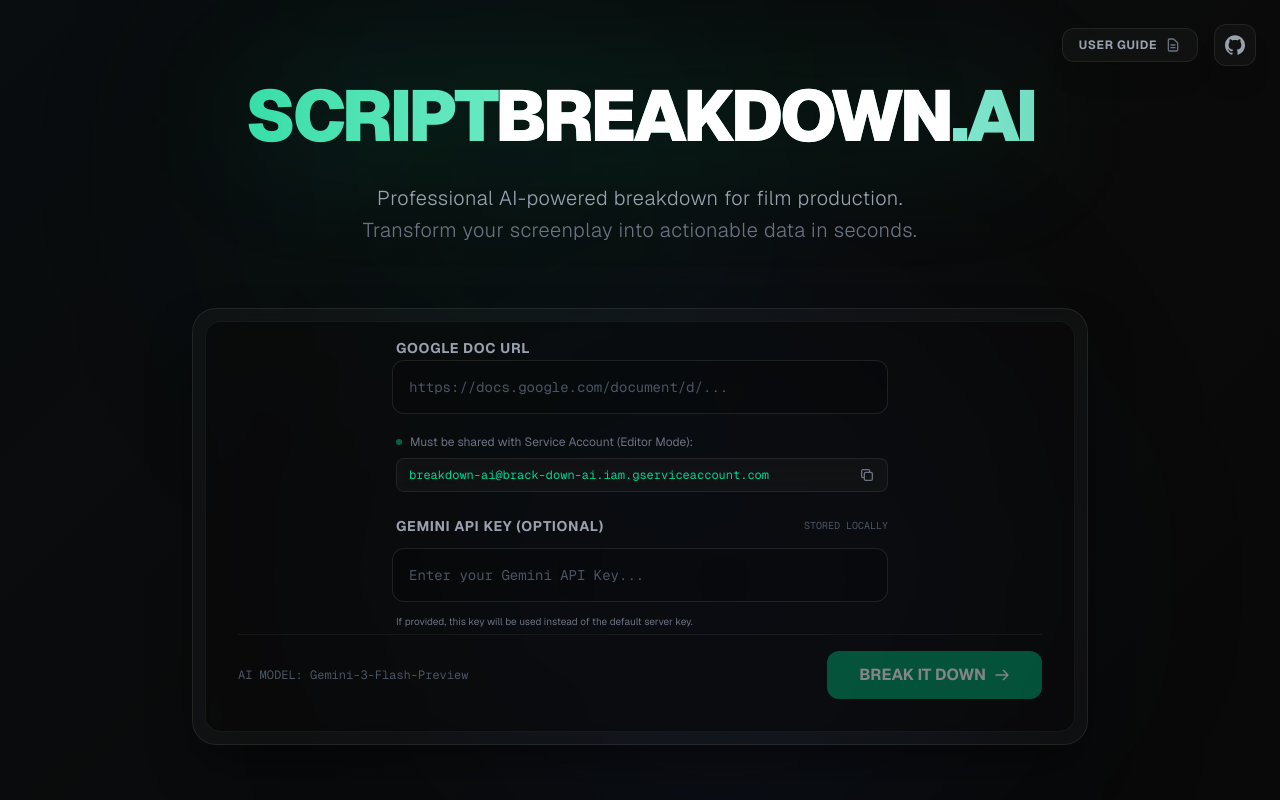
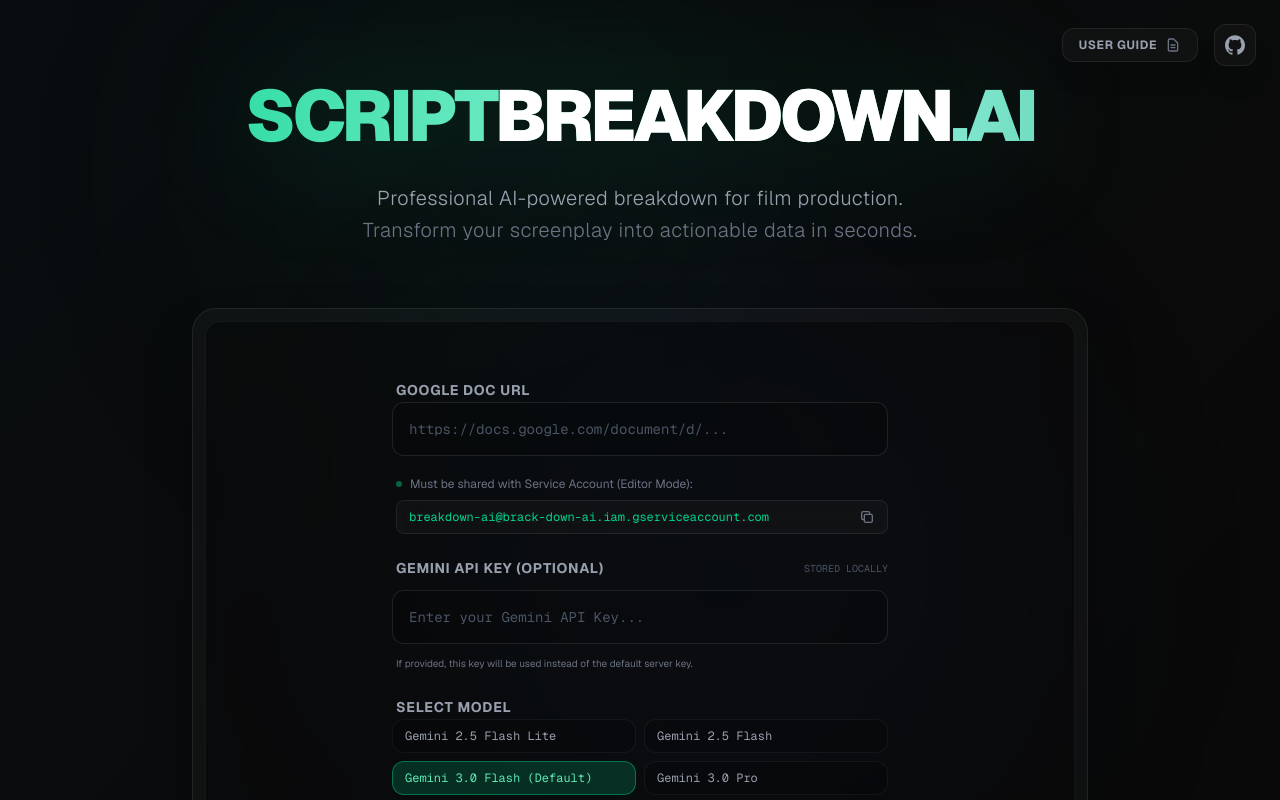
Before and after one commit to iamrutvikbarot/scriptBreakdown.AI, a Next.js app: page / in a window 1280 px wide. Shown: the top 800 px of the page. Built offline with nearby package versions, Linux system fonts and the light colour scheme.

Commit message:
modified the code to select the LLM models according to the api key and also did dome modification in the scene representation.

```diff
--- a/app/api/analyze/route.ts
+++ b/app/api/analyze/route.ts
@@ -5,7 +5,7 @@
 
 export async function POST(req: Request) {
   try {
-    const { fileUrl, apiKey } = await req.json();
+    const { fileUrl, apiKey, model } = await req.json();
 
     if (!fileUrl) {
       return NextResponse.json(
@@ -71,7 +71,7 @@
               message: `Analyzing chunk ${i + 1}/${scenes.length}`,
             });
 
-            const analysis = await analyzeScript(text, apiKey);
+            const analysis = await analyzeScript(text, apiKey, model);
 
             sendEvent("chunk", {
               chunkIndex: i,
--- a/app/page.tsx
+++ b/app/page.tsx
@@ -158,15 +158,20 @@
 Best regards,
 The ScriptBreakdown.AI Team`;
 
-export default function Home() {
+  export default function Home() {
   const { showToast } = useToast();
   const [result, setResult] = useState<ScriptData | null>(null);
   const [loading, setLoading] = useState(false);
-  // eslint-disable-next-line @typescript-eslint/no-unused-vars
-  const [provider, setProvider] = useState("nvidia");
-
   const [docUrl, setDocUrl] = useState("");
   const [apiKey, setApiKey] = useState("");
+  const [selectedModel, setSelectedModel] = useState("gemini-3-flash-preview");
+
+  const MODELS = [
+    { id: "gemini-2.5-flash-lite", name: "Gemini 2.5 Flash Lite", value: "gemini-2.5-flash-lite" },
+    { id: "gemini-2.5-flash", name: "Gemini 2.5 Flash", value: "gemini-2.5-flash" },
+    { id: "gemini-3-flash", name: "Gemini 3.0 Flash (Default)", value: "gemini-3-flash-preview" },
+    { id: "gemini-3-pro", name: "Gemini 3.0 Pro", value: "gemini-3-pro-preview" },
+  ];
 
   // Progress State
   const [progress, setProgress] = useState({ current: 0, total: 0 });
@@ -228,6 +233,7 @@
       stream: true,
       fileUrl: docUrl,
       apiKey: apiKey || undefined,
+      model: selectedModel,
     };
 
     const finalResults: Annotation[][] = [];
@@ -387,7 +393,11 @@
   };
 
   const transformResults = (results: Annotation[][]): ProcessedScene[] => {
-    return results.map((sceneTokens, index) => {
+    return results
+      .filter((sceneTokens) =>
+        sceneTokens.some((token) => token.category === "SCENE_HEADER"),
+      )
+      .map((sceneTokens, index) => {
       const scene: ProcessedScene = {
         scene_number: index + 1,
         int_ext: "",
@@ -580,7 +590,7 @@
           {/* Main Input Panel */}
           <div className="glass-panel rounded-2xl md:rounded-3xl p-2 md:p-3 shadow-2xl shadow-black/50 mx-2 md:mx-0">
             <div className="bg-black/40 rounded-xl md:rounded-2xl p-4 md:p-8 space-y-4 md:space-y-6 border border-white/5">
-              <div className="h-48 md:h-64 flex flex-col justify-center items-center gap-4 md:gap-6">
+              <div className="flex flex-col justify-center items-center gap-4 md:gap-6 py-6 transition-all duration-300">
                 <div className="w-full max-w-lg space-y-3 px-2">
                   <label className="text-xs md:text-sm font-bold text-gray-400 ml-1 uppercase tracking-wider">
                     Google Doc URL
@@ -651,11 +661,33 @@
                     server key.
                   </p>
                 </div>
+
+                {/* Model Selection */}
+                <div className="w-full max-w-lg space-y-3 px-2">
+                  <label className="text-xs md:text-sm font-bold text-gray-400 ml-1 uppercase tracking-wider">
+                    Select Model
+                  </label>
+                  <div className="grid grid-cols-2 gap-2">
+                    {MODELS.map((model) => (
+                      <button
+                        key={model.id}
+                        onClick={() => setSelectedModel(model.value)}
+                        className={`text-left px-3 py-2 rounded-xl text-xs font-mono transition-all border ${
+                          selectedModel === model.value
+                            ? "bg-emerald-500/20 border-emerald-500/50 text-emerald-300"
+                            : "bg-black/20 border-white/5 text-gray-400 hover:bg-white/5"
+                        }`}
+                      >
+                        {model.name}
+                      </button>
+                    ))}
+                  </div>
+                </div>
               </div>
 
               <div className="flex flex-col md:flex-row justify-between items-center pt-4 border-t border-white/5 gap-4">
                 <div className="text-[10px] md:text-xs text-gray-600 font-mono order-2 md:order-1 capitalize">
-                  AI MODEL: gemini-3-flash-preview
+                  AI MODEL: {selectedModel}
                 </div>
                 {loading ? (
                   <div className="w-full md:w-auto flex-1 md:max-w-md mx-auto order-1 md:order-2 space-y-2">
--- a/lib/ai-service.ts
+++ b/lib/ai-service.ts
@@ -90,6 +90,7 @@
 export async function analyzeScript(
   text: string,
   apiKey?: string,
+  model: string = "gemini-3-flash-preview",
 ): Promise<ScriptData> {
   const ai = new GoogleGenAI({
     apiKey: apiKey || process.env.GEMINI_API_KEY!,
@@ -165,8 +166,9 @@
                     ${text}
                     `;
 
+
   const completion = await generateWithRetry(ai, {
-    model: "gemini-3-flash-preview",
+    model: model,
     contents: [{ role: "user", parts: [{ text: prompt }] }],
   });
 
```
